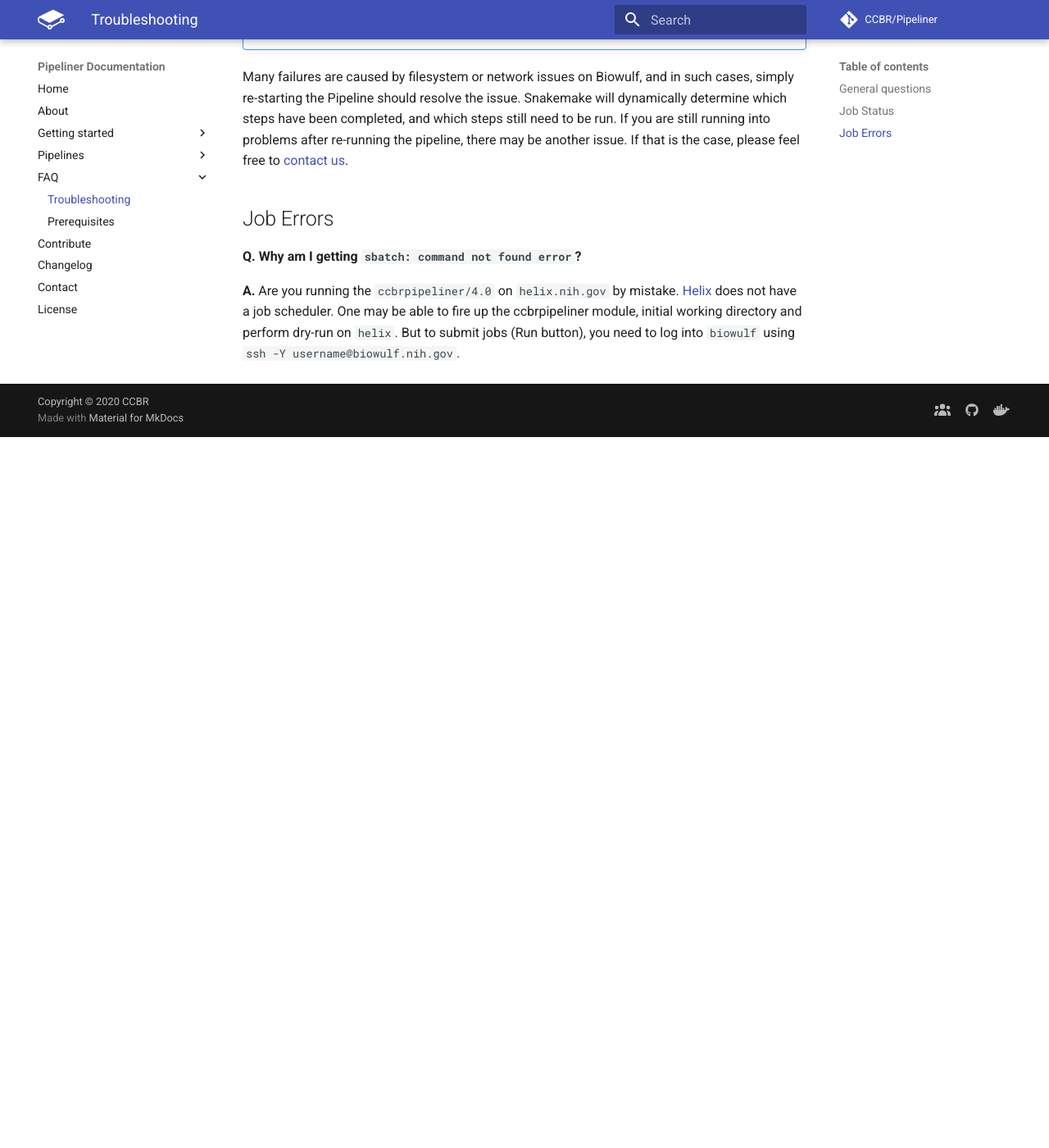
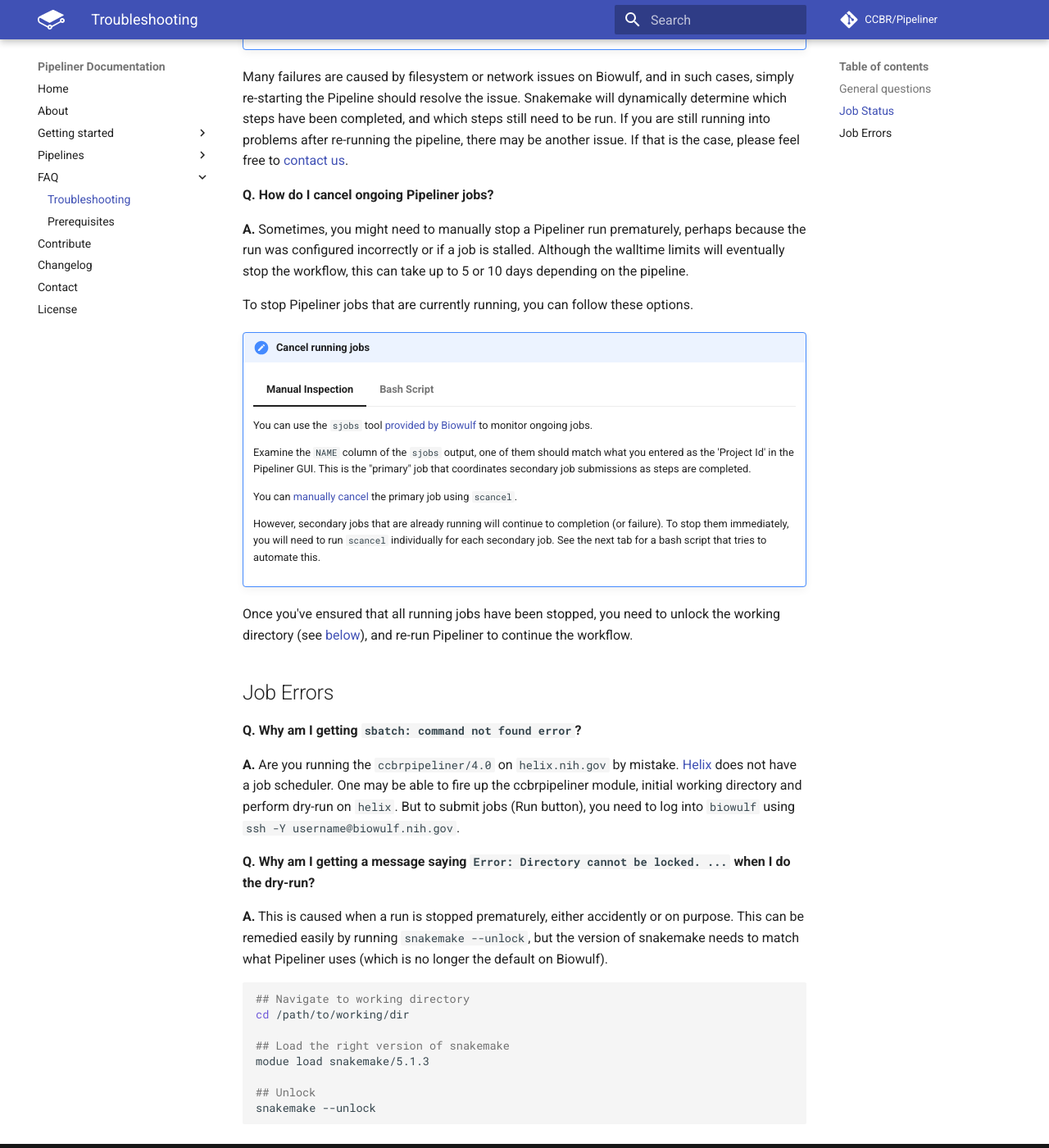
Before and after one commit to CCBR/pipeliner-docs, an MkDocs documentation site: the page built from docs/troubleshooting.md, in a window 1280 px wide and 1400 px high, scrolled down 1763 px. Shown: the whole window at 82% size. Built offline with MkDocs 1.6.1 and Material for MkDocs 9.7.7, drawn with Linux system fonts in a browser that asks for light colours; comment, search, counter and statistics services are not loaded; before the commit the page ends 2296 px from its top, so only the background shows below that; some of the changed text lies outside the part shown.

Commit message:
Update FAQs

````diff
--- a/docs/troubleshooting.md
+++ b/docs/troubleshooting.md
@@ -78,6 +78,12 @@ Here are a few suggestions:
         tail -n30 Reports/snakemake.log
         ```
 
+        Or more specifically, you can pull out the timestamps of the last few completed jobs like this:
+        ```bash
+        grep -A 1 done Reports/snakemake.log | tail
+        ```
+
+
     === "Query Job Scheduler"
 
         SLURM has built-in commands that allow a user to view the status of jobs submitted to the cluster.
@@ -95,7 +101,7 @@ Here are a few suggestions:
         Each job that Pipeliner submits to the cluster starts with the `pl:` prefix.
 
 
-**How can I identify failed jobs?**
+**Q. How do I identify failed jobs?**
 
 **A.** If there are errors, you'll need to identify which jobs failed and check its corresponding SLURM output file.
 The SLURM output file may contain a clue as to why the job failed.
@@ -129,11 +135,65 @@ The SLURM output file may contain a clue as to why the job failed.
 
 Many failures are caused by filesystem or network issues on Biowulf, and in such cases, simply re-starting the Pipeline should resolve the issue. Snakemake will dynamically determine which steps have been completed, and which steps still need to be run. If you are still running into problems after re-running the pipeline, there may be another issue. If that is the case, please feel free to [contact us][1].
 
+
+**Q. How do I cancel ongoing Pipeliner jobs?**
+
+**A.** Sometimes, you might need to manually stop a Pipeliner run prematurely, perhaps because the run was configured incorrectly or if a job is stalled.  Although the walltime limits will eventually stop the workflow, this can take up to 5 or 10 days depending on the pipeline.
+
+To stop Pipeliner jobs that are currently running, you can follow these options.
+
+!!! Cancel-jobs "Cancel running jobs"
+
+    === "Manual Inspection"
+        You can use the `sjobs` tool [provided by Biowulf](https://hpc.nih.gov/docs/biowulf_tools.html#sjobs) to monitor ongoing jobs.
+
+        Examine the `NAME` column of the `sjobs` output, one of them should match what you entered as the 'Project Id' in the Pipeliner GUI. This is the "primary" job that coordinates secondary job submissions as steps are completed.
+
+        You can [manually cancel](https://hpc.nih.gov/docs/userguide.html#delete) the primary job using `scancel`.
+
+        However, secondary jobs that are already running will continue to completion (or failure).  To stop them immediately, you will need to run `scancel` individually for each secondary job. See the next tab for a bash script that tries to automate this.
+
+    === "Bash Script"
+        When there are lots of secondary jobs running, or if you have multiple Pipeliner runs ongoing simultaneously, it's not feasible to manually cancel jobs based on the `sjobs` output (see previous tab).
+
+        We provide [a script](https://github.com/CCBR/Tools/blob/master/Biowulf/cancel_snakemake_jobs.sh) that will parse the snakemake log file and cancel all jobs listed within.
+
+        ```bash
+        ## Download the script (to the current directory)
+        wget https://raw.githubusercontent.com/CCBR/Tools/master/Biowulf/cancel_snakemake_jobs.sh
+
+        ## Run the script
+        bash cancel_snakemake_jobs.sh /path/to/snakemake.log
+        ```
+
+        The script accepts one argument, which should be the path to the snakemake log file.  This will work for any log output from Snakemake version `5.1.3`.
+
+        This script will NOT cancel the primary job, which you will still have to identify and cancel manually, as described in the previous tab.
+
+Once you've ensured that all running jobs have been stopped, you need to unlock the working directory (see [below](https://pipeliner-docs.readthedocs.io/en/latest/troubleshooting/#job-errors)), and re-run Pipeliner to continue the workflow.
+
 ## Job Errors
 
 **Q. Why am I getting `sbatch: command not found error`?**
 
 **A.** Are you running the `ccbrpipeliner/4.0` on `helix.nih.gov` by mistake. [Helix](https://hpc.nih.gov/systems/) does not have a job scheduler. One may be able to fire up the ccbrpipeliner module, initial working directory and perform dry-run on `helix`. But to submit jobs (Run button), you need to log into `biowulf` using `ssh -Y username@biowulf.nih.gov`.
 
+
+**Q. Why am I getting a message saying `Error: Directory cannot be locked. ...` when I do the dry-run?**
+
+**A.** This is caused when a run is stopped prematurely, either accidently or on purpose.  This can be remedied easily by running `snakemake --unlock`, but the version of snakemake needs to match what Pipeliner uses (which is no longer the default on Biowulf).
+
+```bash
+## Navigate to working directory
+cd /path/to/working/dir
+
+## Load the right version of snakemake
+modue load snakemake/5.1.3
+
+## Unlock
+snakemake --unlock
+```
+
+
 <!-- Relative links -->
   [1]: contact-us.md
````
